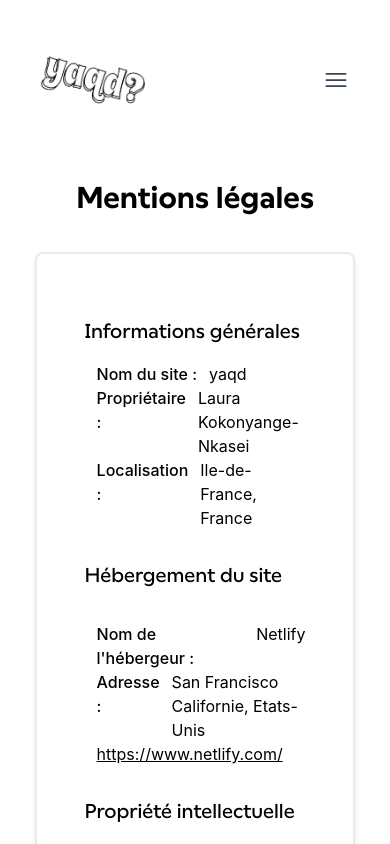
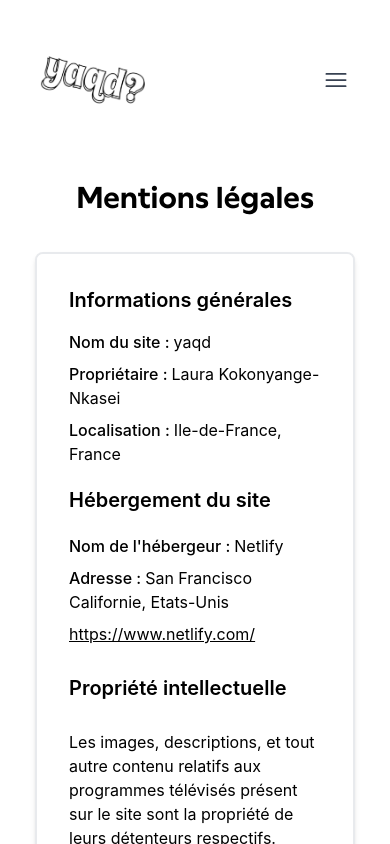
Before and after one commit to LauraKoNk/yaqd-front, a React (Create React App) app: page /mentions-legales in a window 390 px wide. Shown: the top 844 px of the page. Built offline with nearby package versions, Linux system fonts and the light colour scheme; no server answers.

Commit message:
Responsive legalNotice

```diff
--- a/src/components/LegalNotice.js
+++ b/src/components/LegalNotice.js
@@ -1,76 +1,82 @@
 import { Link } from "react-router-dom";
 const LegalNotice = () => {
     return (
-        <main className="mx-16 gap-9 flex flex-col justify-center items-center">
+        <main className="gap-9 flex flex-col justify-center items-center">
             <div className="text-center mt-10 font-wallop-semibold text-3xl">
                 <h1>Mentions légales</h1>
             </div>
-            <div className="bg-white max-w-lg overflow-y-auto max-h-[80vh] mb-10 p-12 border-2 border-gray-300/50 rounded-lg shadow-md">
+            <div className="bg-white max-w-xs md:max-w-lg overflow-y-auto max-h-[80vh] mb-10 px-8 py-4 border-2 border-gray-300/50 rounded-lg shadow-md">
                 {/* Informations générales */}
-                <div className="my-4 font-wallop-medium text-xl">
+                <div className="my-4 font-semibold text-xl">
                     <h2>Informations générales</h2>
                 </div>
-                <div className="flex">
-                    <span className="font-medium mx-3">Nom du site :</span>
+                <div className="space-y-2">
+                    <div className="flex-row">
+                        <span className="font-medium pr-1">Nom du site :</span>
                         yaqd
                     </div>
-                <div className="flex">
-                    <span className="font-medium mx-3">Propriétaire :</span>
+                    <div className="flex-row">
+                        <span className="font-medium pr-1">Propriétaire :</span>
                         <a className="hover:underline" href="https://www.linkedin.com/in/laura-kokonyange-nkasei-b8b4831a1/">Laura Kokonyange-Nkasei</a>
                     </div>
-                <div className="flex">
-                    <span className="font-medium mx-3">Localisation :</span>
+                    <div className="flex-row">
+                        <span className="font-medium pr-1">Localisation :</span>
                         Ile-de-France, France
                     </div>
+                </div>
+
                 {/* Hébergement */}
-                <div className="my-8 font-wallop-medium text-xl">
+                <div className="my-5 font-semibold text-xl">
                     <h2>Hébergement du site</h2>
                 </div>
-                <div className="flex">
-                    <span className="font-medium mx-3">Nom de l'hébergeur :</span>
+                <div className="space-y-2">
+                    <div className="flex-row">
+                        <span className="font-medium pr-1">Nom de l'hébergeur :</span>
                         Netlify
                     </div>
-                <div className="flex">
-                    <span className="font-medium mx-3">Adresse :</span>
+                    <div className="flex-row">
+                        <span className="font-medium pr-1">Adresse :</span>
                         San Francisco Californie, Etats-Unis
                     </div>
-                <div><a className="underline mx-3" href="https://www.netlify.com/">https://www.netlify.com/</a></div>
+                    <div><a className="underline" href="https://www.netlify.com/">https://www.netlify.com/</a></div>
+                </div>
+
                 {/* Propriété intellectuelle */}
-                <div className="my-8 font-wallop-medium text-xl">
+                <div className="my-7 font-semibold text-xl">
                     <h2>Propriété intellectuelle</h2>
                 </div>
-                <div className="mb-4 mx-3">
+                <div className="mb-4">
                     Les images, descriptions, et tout autre contenu relatifs aux programmes télévisés présent sur le site sont la propriété de leurs détenteurs respectifs. <br></br>
                     Ce site est uniquement à but informatif et divertissant. Il n'est aucunement à visée commerciale.
                 </div>
-                <div className="mx-3">
-                    Les logos, et le design du site sont la propriété du propriétaire du site. Toute reproduction ou utilisation non autorisée de ces contenus est interdite, sauf autorisation écrite de Laura Kokonyange-Nkasei.
+                <div>
+                    Les logos, et le design du site sont la propriété du propriétaire du site. Toute reproduction ou utilisation non autorisée de ces contenus est interdite, sauf autorisation écrite de <span className="font-medium">Laura Kokonyange-Nkasei</span>.
                 </div>
                 {/* Responsabilité */}
-                <div className="my-8 font-wallop-medium text-xl">
+                <div className="my-7 font-semibold text-xl">
                     <h2>Responsabilité</h2>
                 </div>
-                <div className="mx-3">
-                    <div className="mb-4 mx-3">
+                <div>
+                    <div className="mb-4">
                         Le propriétaire du site décline toute responsabilité quant à l’exactitude des informations présentes sur les programmes télévisés.
                         Ce site est fourni « tel quel » sans garantie d’aucune sorte.
                     </div>
-                    <div className="mx-3">
+                    <div>
                         Un <Link className="underline" to='/contact'>formulaire de contact</Link>  est à la disposition des utilisateurs qui souhaiteraient apporter des précisions ou des éléments supplémentaires concernant les informations actuellement disponibles.
                     </div>
                 </div>
 
                 {/* Données personnelles */}
-                <div className="my-8 font-wallop-medium text-xl">
+                <div className="my-7 font-semibold text-xl">
                     <h2>Données personnelles</h2>
                 </div>
-                <div className="mx-3 mb-4">
+                <div className="mb-4">
                     Les informations collectées via le formulaire de contact (nom et adresse email) sont utilisées uniquement pour répondre aux messages des utilisateurs. <br></br> De ce fait :
                 </div>
                 <div className="mx-3">
                     <ul>
                         <li className="mb-2">- Aucune donnée personnelle n’est partagée avec des tiers</li>
-                        <li>- Conformément au Règlement Général sur la Protection des Données (RGPD), les utilisateurs peuvent demander la suppression de leurs données personnelles par mail à l’adresse : <a className="hover:underline font-medium" href="mailto:l.kokonyange@gmail.com">l.kokonyange@gmail.com</a></li>
+                        <li>- Conformément au Règlement Général sur la Protection des Données (RGPD), les utilisateurs peuvent demander la suppression de leurs données personnelles par mail à l’adresse : <a className="hover:underline font-medium" href="mailto:l.kokonyange@gmail.com">l.kokonyange@gmail.com.</a></li>
                     </ul>
                 </div>
             </div>
```
Lines whose indentation alone changed are shown as unchanged.
